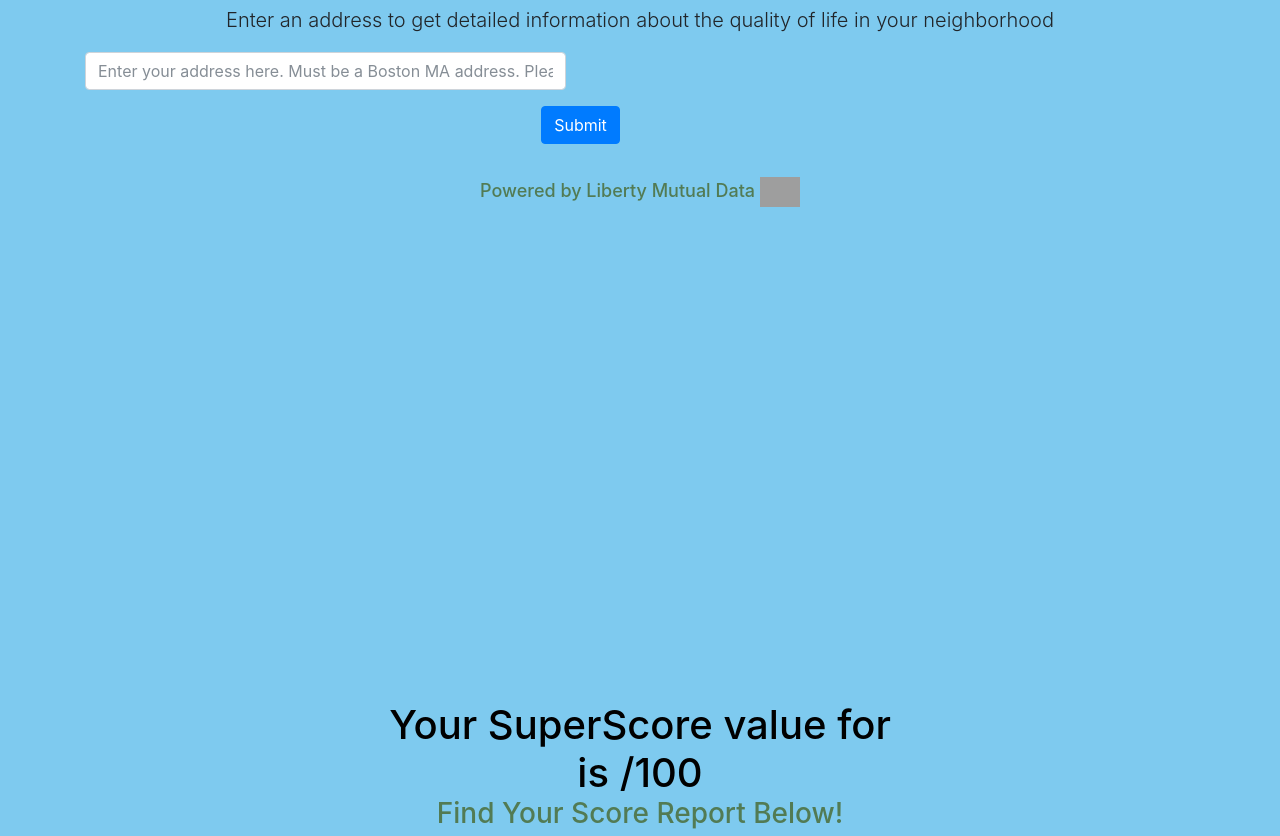
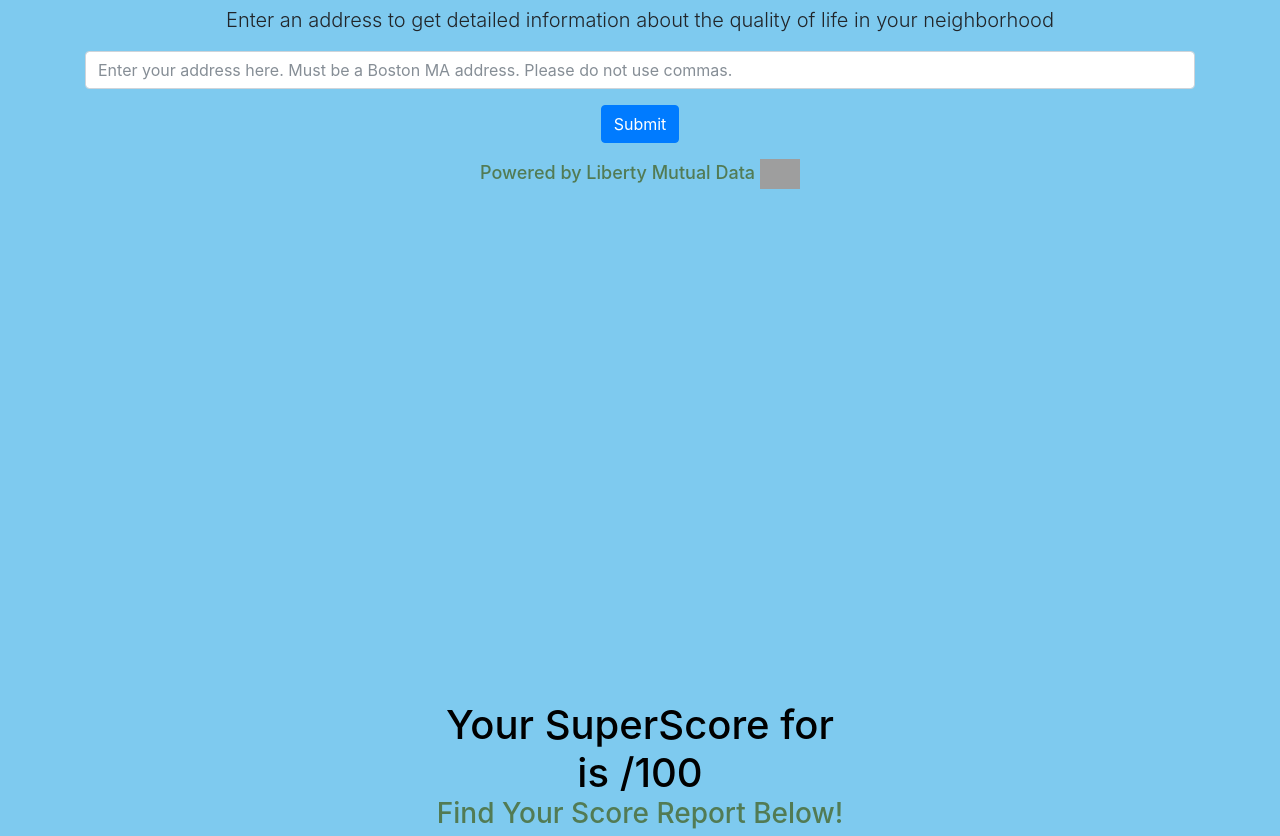
Before and after one commit to mhendrick98/HomeScore, a website: page form.html in a window 1280 px wide. Shown: the part 99-935 px from the top of the page. Drawn offline with nearby package versions, Linux system fonts and the light colour scheme; grey boxes are pictures that could not be loaded.

Commit message:
fixed textbox

```diff
--- a/form.html
+++ b/form.html
@@ -23,26 +23,22 @@
       <h1>What's your neighborhood score?</h1>
         <p class="lead">Enter an address to get detailed information about the quality of life in your neighborhood</p>
         <div class="row">
+          <div class="col-md-12">
         <form ng-submit="submit()" class="form">
-          <div class="col-md-3">
-          </div>
-        <div class="col-md-6">
         <div class="form-group">
           <input type="text" class="form-control input-group" ng-model="address" name="address" placeholder="Enter your address here. Must be a Boston MA address. Please do not use commas." size="90%" required/>
         </div>
-      </div>
 
       <div class="form-group">
         <input type="submit" class="btn btn-primary btn-md" value="Submit">
       </div>
-      <div class="col-md-3">
-      </div>
     </form>
+  </div>
   </div>
   <h6> Powered by Liberty Mutual Data   <img src="https://images.contentful.com/r6ek15msiuv1/2O3qSSB9tSIm2w8yYCgyk2/cafba0690104c23a00fa53490819aee2/liberty-mutual-1.png"></h6>
   </div>
 
-  <h5 id = "superScore"> Your SuperScore value for {{ addressQuery }} </br> is {{ superScore }} /100 </br> <h8> Find Your Score Report Below!</h8></h5>
+  <h5 id = "superScore"> Your SuperScore for {{ addressQuery }} </br> is {{ superScore }} /100 </br> <h8> Find Your Score Report Below!</h8></h5>
       <div id="report"> <!--ng-if="showReport" !-->
         <div class="row">
           <div class="col-md-6">
```
